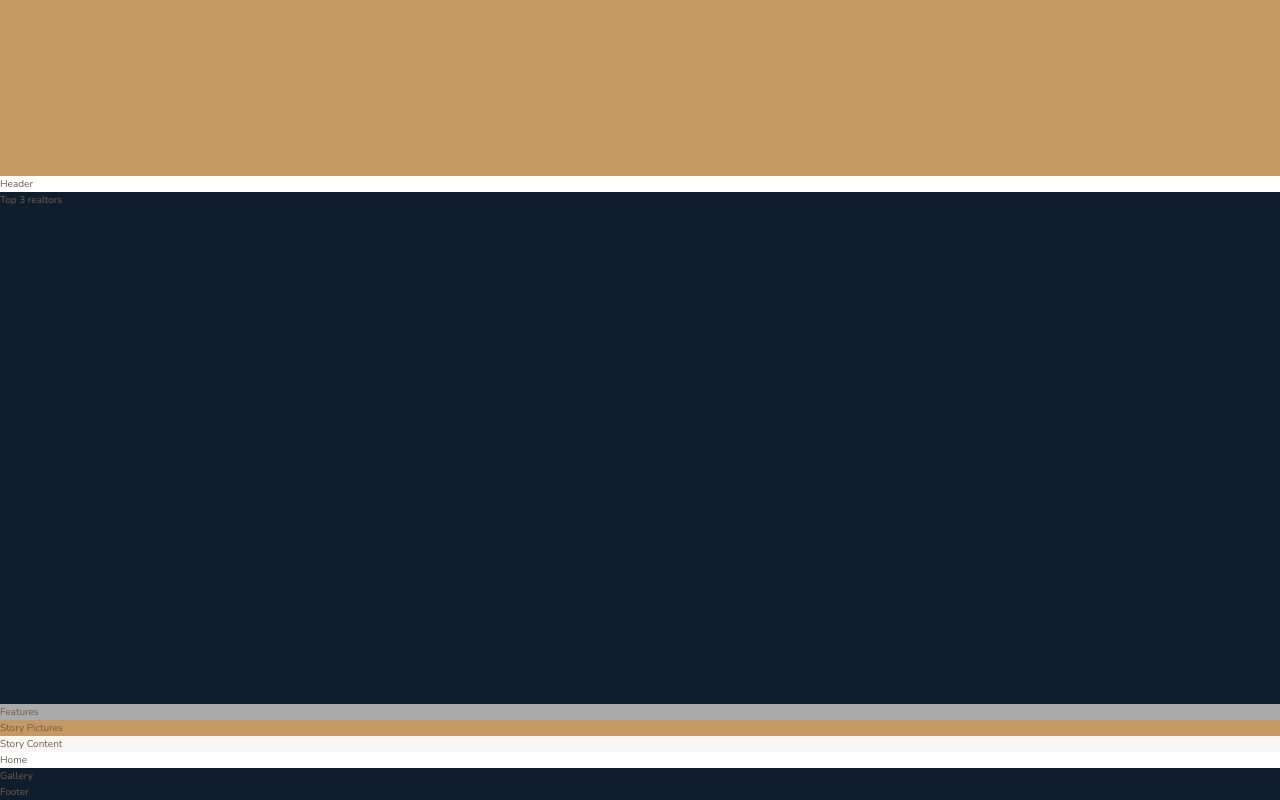
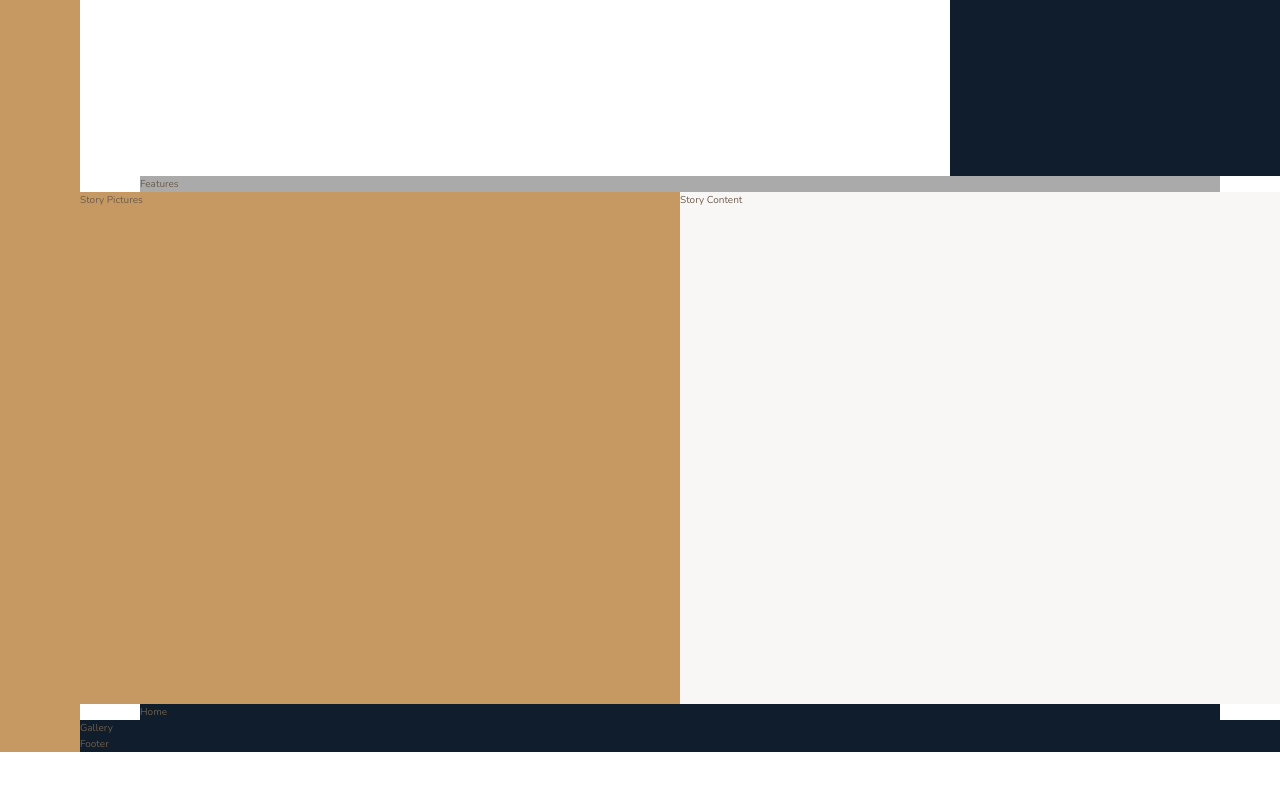
Before and after one commit to GulsahDuzgun/Nexter, a website: page index.html in a window 1280 px wide. Shown: the part 464-1264 px from the top of the page. After the commit the page ends 1216 px from the top, so only its background shows below. Drawn offline with nearby package versions, Linux system fonts and the light colour scheme.

Commit message:
building the overall layout - Part 2

```diff
--- a/index.html
+++ b/index.html
@@ -21,7 +21,7 @@
     <section class="features">Features</section>
     <div class="story__pictures">Story Pictures</div>
     <div class="story__content">Story Content</div>
-    <section class="homes">Home</section>
+    <section class="home">Home</section>
     <section class="gallery">Gallery</section>
     <footer class="footer">Footer</footer>
   </body>
--- a/sass/_base.scss
+++ b/sass/_base.scss
@@ -37,4 +37,8 @@ body {
 .container {
   display: grid;
   grid-template-rows: 80vh min-content 40vw repeat(3, min-content);
+  grid-template-columns:
+    [sidebar-start] 8rem [sidebar-end full-start] minmax(6rem, 1fr)
+    [center-start] repeat(8, [col-start] minmax(min-content, 14rem) [col-end])
+    [center-end] minmax(6rem, 1fr) [full-end];
 }
--- a/sass/_features.scss
+++ b/sass/_features.scss
@@ -1,3 +1,4 @@
 .features {
   background-color: $color-grey-light-2;
+  grid-column: center-start/center-end;
 }
--- a/sass/_footer.scss
+++ b/sass/_footer.scss
@@ -1,3 +1,4 @@
 .footer {
   background-color: $color-secondary;
+  grid-column: full-start / full-end;
 }
--- a/sass/_gallery.scss
+++ b/sass/_gallery.scss
@@ -1,3 +1,4 @@
 .gallery {
   background-color: $color-secondary;
+  grid-column: full-start / full-end;
 }
--- a/sass/_header.scss
+++ b/sass/_header.scss
@@ -0,0 +1,3 @@
+.header {
+  grid-column: full-start / col-end 6;
+}
--- a/sass/_homes.scss
+++ b/sass/_homes.scss
@@ -1,3 +1,4 @@
 .home {
   background-color: $color-secondary;
+  grid-column: center-start / center-end;
 }
--- a/sass/_realtors.scss
+++ b/sass/_realtors.scss
@@ -1,3 +1,4 @@
 .realtors {
   background-color: $color-secondary;
+  grid-column: col-start 7 / full-end;
 }
--- a/sass/_sidebar.scss
+++ b/sass/_sidebar.scss
@@ -1,3 +1,5 @@
 .sidebar {
   background-color: $color-primary;
+  grid-column: sidebar-start/sidebar-end;
+  grid-row: 1/-1;
 }
--- a/sass/_story.scss
+++ b/sass/_story.scss
@@ -1,9 +1,11 @@
 .story {
   &__pictures {
     background-color: $color-primary;
+    grid-column: full-start / col-end 4;
   }
 
   &__content {
     background-color: $color-grey-light-1;
+    grid-column: col-start 5 / full-end;
   }
 }
```
Also changed, not shown: css/style.css.
